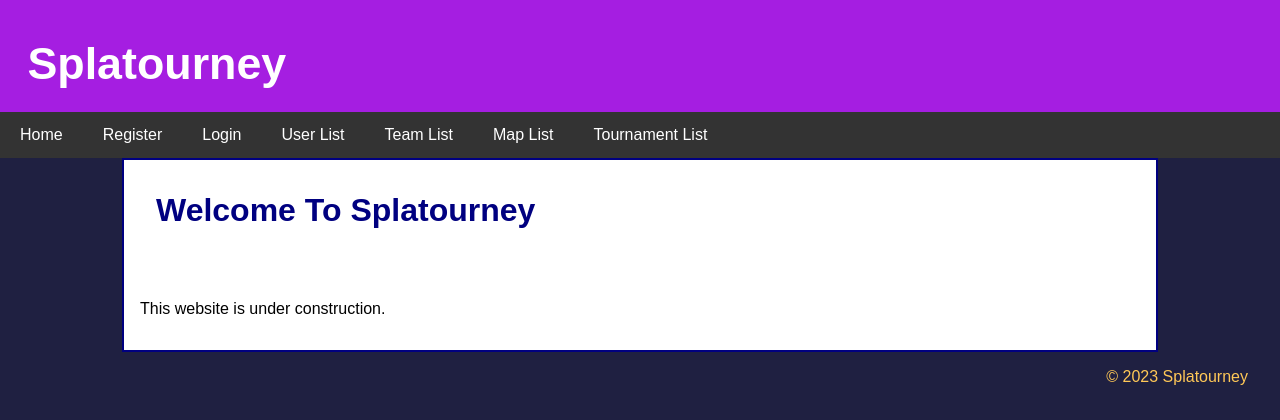
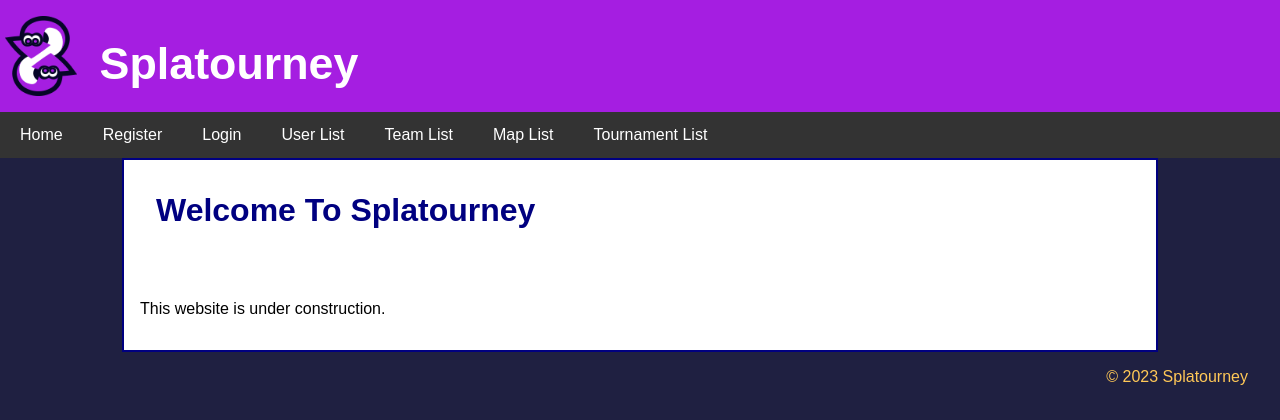
Before and after one commit to KirkHerbison/Splatourney, a PHP site: page /projects/ in a window 1280 px wide. Shown: the top 420 px of the page. Run offline with PHP 8.4, Linux system fonts and the light colour scheme; some web fonts are replaced.

Commit message:
Merge origin/master
Conflicts:
	styles/header_nav.css

```diff
--- a/admin_manager/admin.php
+++ b/admin_manager/admin.php
@@ -1,8 +1,6 @@
 
 <?php require_once '../view/header.php'; ?>
-<link rel="stylesheet" href="https://code.jquery.com/ui/1.13.2/themes/base/jquery-ui.css">
-<script src="https://code.jquery.com/jquery-3.6.0.js"></script>
-<script src="https://code.jquery.com/ui/1.13.2/jquery-ui.js"></script>
+
 <script src="js/hrefLinks.js"></script>
 <script>
     $(function () {
--- a/styles/header_nav.css
+++ b/styles/header_nav.css
@@ -1,7 +1,7 @@
 /* header style */
 header{
     display: flex;
-    flex-direction: column;
+    flex-direction: row;
     background-color: #A51EE1;
     padding: 1em;
     padding-left: 5px;
--- a/view/header.php
+++ b/view/header.php
@@ -25,6 +25,7 @@
     <!-- the body section -->
     <body>
         <header>
+            <img style=" max-height: 80px; max-width: 80px" src="images/assets/Private_Battle.png" alt="logo" />
             <h1 id="header">Splatourney </h1>
         </header>
         <div id="nav-wrapper">
```
Also changed, not shown: images/assets/Private_Battle.png (added).
